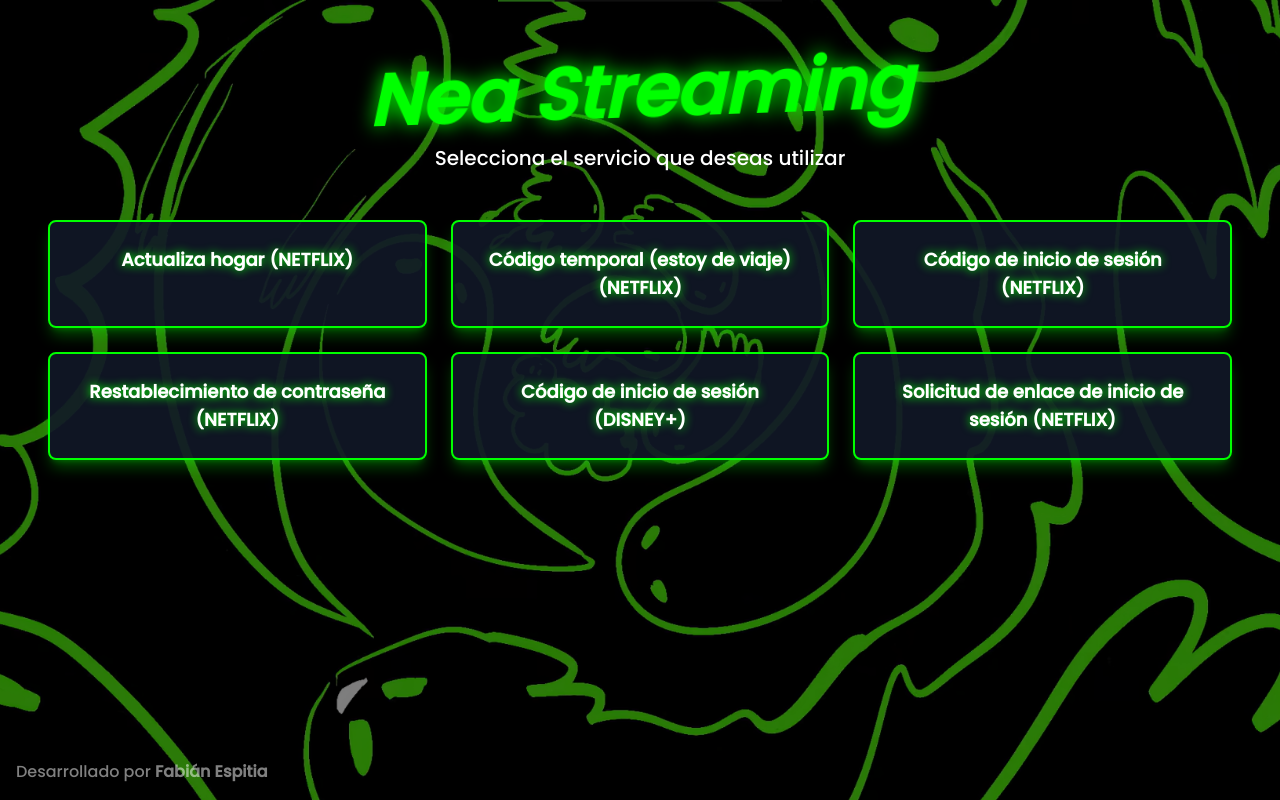
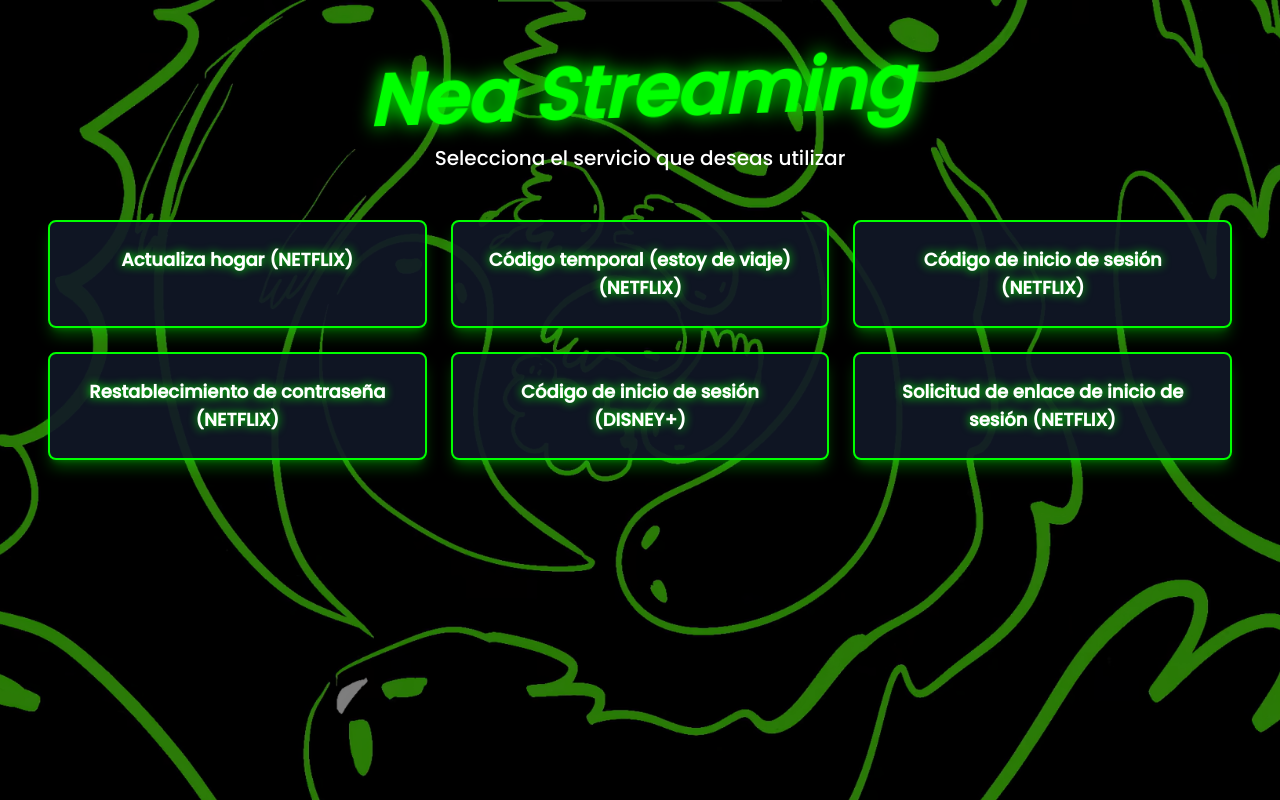
Before and after one commit to FabianEspitia-it/nea_streaming_frontend, a Next.js app: page / in a window 1280 px wide. Built offline with nearby package versions, Linux system fonts and the light colour scheme.

Commit message:
rm credits

```diff
--- a/src/components/Hero.tsx
+++ b/src/components/Hero.tsx
@@ -65,7 +65,9 @@
           </div>
         </Fade>
       </div>
-      <p className="md:fixed md:bottom-4 md:left-4 text-md text-white opacity-50 md:mt-0 md:ml-0 mt-7 ml-7">
+
+      {/**
+       <p className="md:fixed md:bottom-4 md:left-4 text-md text-white opacity-50 md:mt-0 md:ml-0 mt-7 ml-7">
         Desarrollado por{" "}
         <a
           href="https://wa.me/573218544162?text=Holaaa"
@@ -76,6 +78,8 @@
           Fabián Espitia
         </a>
       </p>
+
+       */}
     </section>
   );
 }
```
